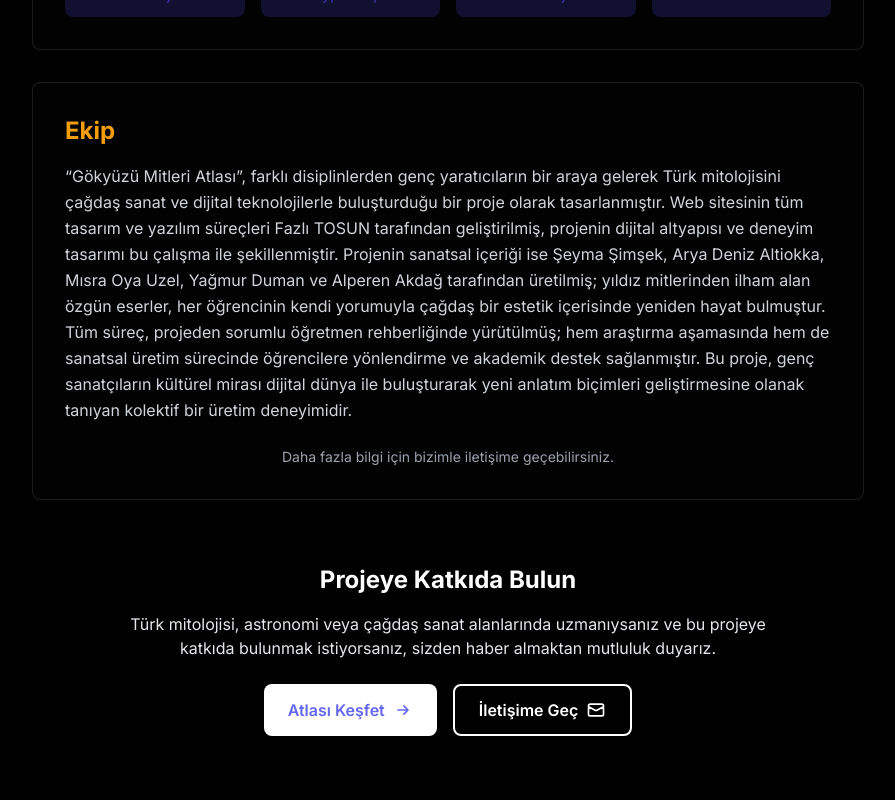
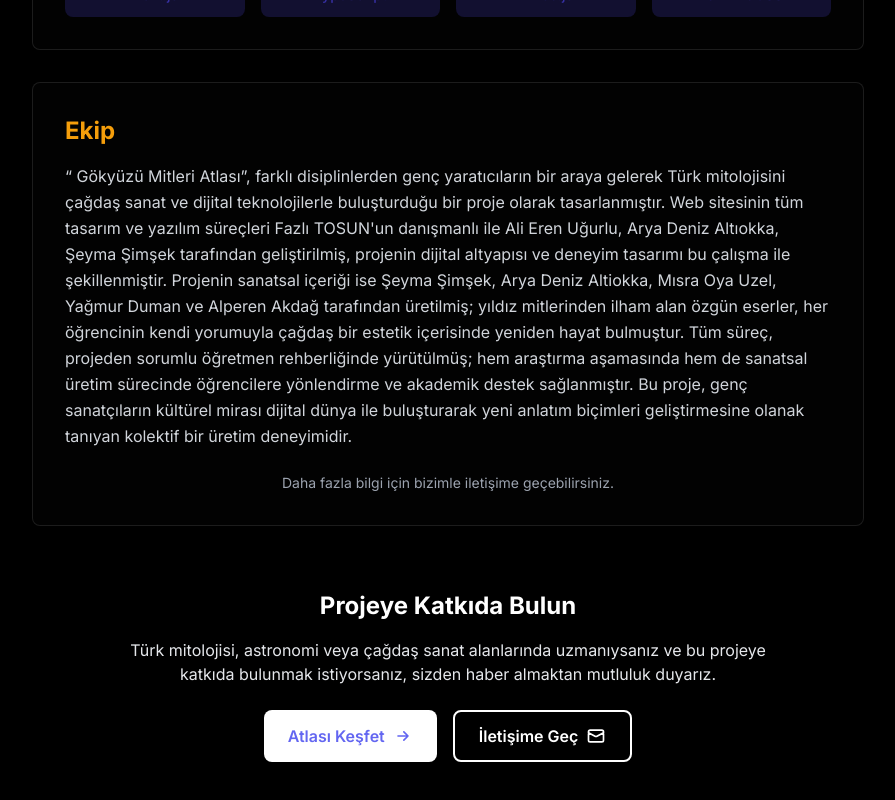
Before and after one commit to vespasyan/gokyuzu-mitleri-atlasi, a Next.js app: page /about in a window 1280 px wide. Shown: the part 1079-1879 px from the top of the page, without its empty margins (192-1087 px from the left). Built offline with nearby package versions, Linux system fonts and the light colour scheme.

Commit message:
Update in about writing...

```diff
--- a/app/about/page.tsx
+++ b/app/about/page.tsx
@@ -130,7 +130,7 @@ export default function AboutPage() {
               Ekip
             </h2>
             <p className="text-gray-300 leading-relaxed mb-6">
-              “Gökyüzü Mitleri Atlası”, farklı disiplinlerden genç yaratıcıların bir araya gelerek Türk mitolojisini çağdaş sanat ve dijital teknolojilerle buluşturduğu bir proje olarak tasarlanmıştır. Web sitesinin tüm tasarım ve yazılım süreçleri Fazlı TOSUN tarafından geliştirilmiş, projenin dijital altyapısı ve deneyim tasarımı bu çalışma ile şekillenmiştir.
+              “   Gökyüzü Mitleri Atlası”, farklı disiplinlerden genç yaratıcıların bir araya gelerek Türk mitolojisini çağdaş sanat ve dijital teknolojilerle buluşturduğu bir proje olarak tasarlanmıştır. Web sitesinin tüm tasarım ve yazılım süreçleri Fazlı TOSUN'un danışmanlı ile Ali Eren Uğurlu,  Arya Deniz Altıokka, Şeyma Şimşek tarafından geliştirilmiş, projenin dijital altyapısı ve deneyim tasarımı bu çalışma ile şekillenmiştir.
 
               Projenin sanatsal içeriği ise Şeyma Şimşek, Arya Deniz Altiokka, Mısra Oya Uzel, Yağmur Duman ve Alperen Akdağ tarafından üretilmiş; yıldız mitlerinden ilham alan özgün eserler, her öğrencinin kendi yorumuyla çağdaş bir estetik içerisinde yeniden hayat bulmuştur.
 
```
